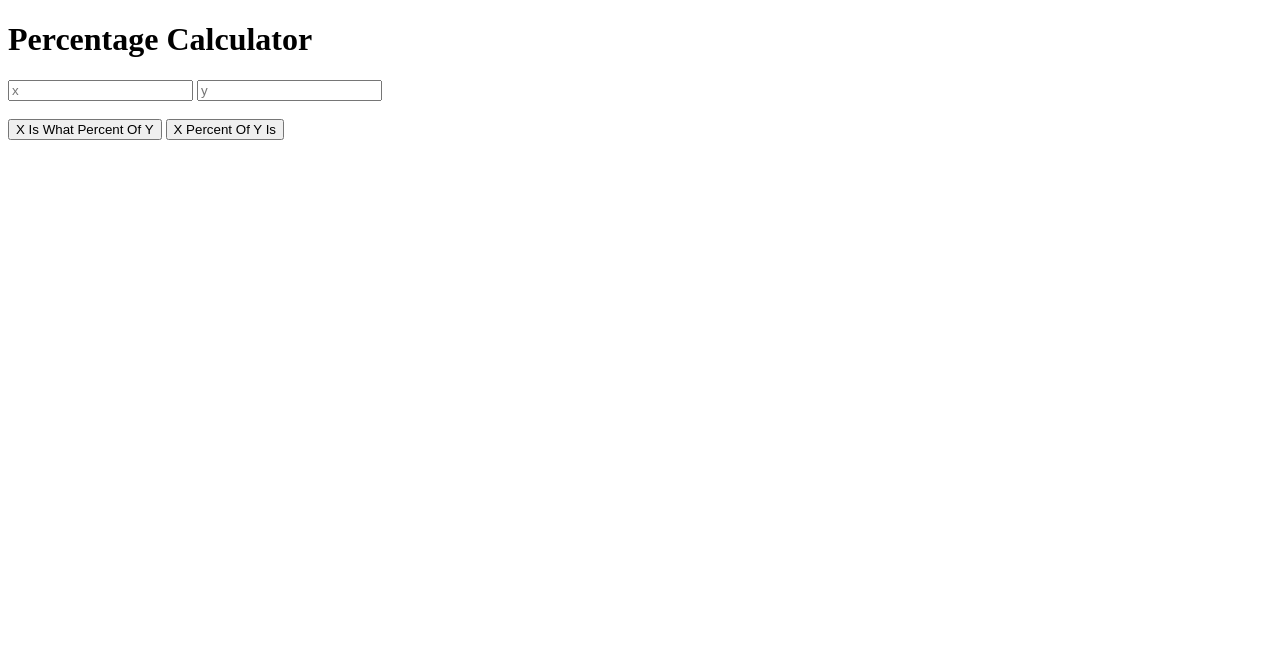
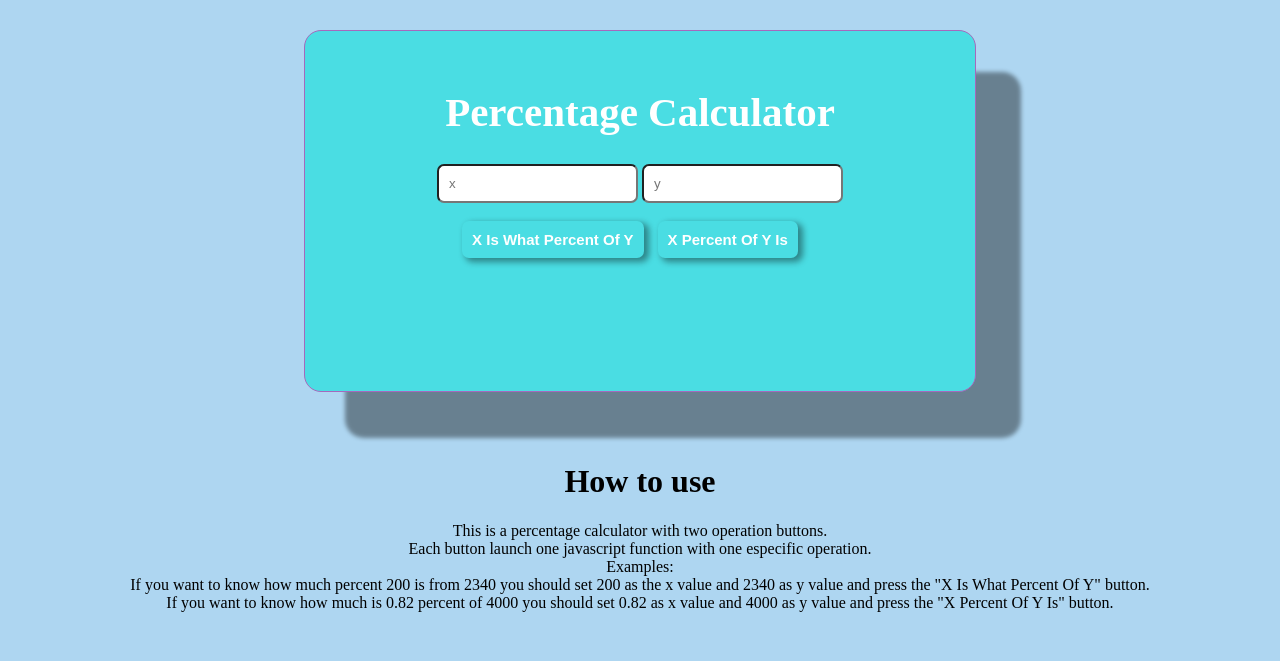
Before and after one commit to ThiagoIgnore/PercentageCalculator1, a plain HTML site: page index.html in a window 1280 px wide. Drawn offline with Linux system fonts and the light colour scheme.

Commit message:
adding style

```diff
--- a/index.html
+++ b/index.html
@@ -1,19 +1,34 @@
 <!DOCTYPE html>
 <html lang="en">
-<head><title>Calculator</title></head>
-    <body>
+<head>
+	<link rel="stylesheet" href="style.css">
+	<title>Calculator</title>
+</head>
+
+<body>
+	<div class="box">
 		<h1>Percentage Calculator</h1>
 		<form>
-		<input type="text" id="numField1" placeholder="x">
-		<input type="text" id="numField2" placeholder="y">
+			<input type="text" id="numField1" placeholder="x">
+			<input type="text" id="numField2" placeholder="y">
 		</form>
 		<br>
-		<button onclick="xiswhatPercentofy();">X Is What Percent Of Y</button>
-		<button onclick="xPercentofyis();">X Percent Of Y Is</button>
+		<button class="btn-calcs1" onclick="xiswhatPercentofy();">X Is What Percent Of Y</button>
+		<button class="btn-calcs2" onclick="xPercentofyis();">X Percent Of Y Is</button>
 
 		<h3 id="resultField"></h3>
 
-	<script type="text/javascript" src="calcs.js"></script>
-    </body>
+		<script type="text/javascript" src="calcs.js"></script>
+	</div>
+	<div class="howtouse">
+		<h1>How to use</h1>
+		<p>This is a percentage calculator with two operation buttons.<br>
+		Each button launch one javascript function with one especific operation.<br>
+		Examples: <br>
+		If you want to know how much percent 200 is from 2340 you should set 200 as the x value and 2340 as y value and press the "X Is What Percent Of Y" button.<br>
+		If you want to know how much is 0.82 percent of 4000 you should set 0.82 as x value and 4000 as y value and press the "X Percent Of Y Is" button.
+
+		</p>
+	</div>
+</body>
 </html>
-<!--SERA Q ESSA ALTERAÇÃO SERÁ ADICIONADA AO GITHUB-->
--- /dev/null
+++ b/style.css
@@ -0,0 +1,59 @@
+body {
+	padding: 30px;
+	background-color: #AED6F1;
+	width 100%;
+	margin: 0;
+}
+.box {
+	background-color: #4adde3;
+	padding: 30px;
+	margin: auto;
+	border: solid 1px #A569BD;
+	border-radius: 17px;
+	width: 50%;
+	height: 300px;
+	text-align: center;
+	box-shadow: 43px 44px 4px 2px rgba(0, 0, 0, .4);
+
+}
+.box h1 {
+	font-size: 41px;
+	color: #fff;
+	font-weight: 700;
+}
+.answer {
+	font-size: 25px;
+	font-weight: 700;
+	color: #fff;
+}
+.btn-calcs1 {
+	padding: 10px;
+	background-color: #4adde3;
+	margin-left: -20px;
+	border-radius: 7px;
+	border: none;
+	box-shadow: 4px 3px 6px 1px rgba(0, 0, 0, .4);
+}
+.btn-calcs2 {
+	padding: 10px;
+	margin-left: 10px;
+	background-color: #4adde3;
+	border-radius: 7px;
+	border: none;
+	box-shadow: 4px 3px 6px 1px rgba(0, 0, 0, .4)
+}
+button {
+	font-size: 15px;
+	font-weight: 700;
+	color: #fff;
+}
+input[type="text"] {
+	padding: 10px;
+	border-radius: 7px;
+
+}
+.howtouse  {
+	padding-top: 50px;
+	text-align: center;
+
+}
```
